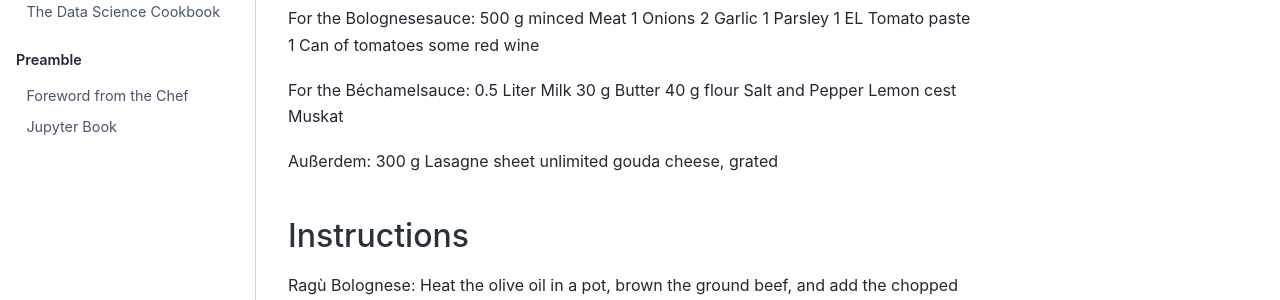
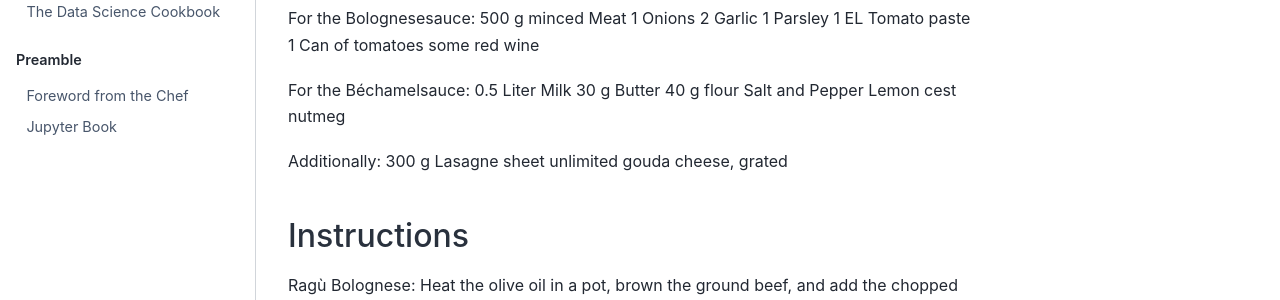
Before and after one commit to tillschwoerer/the-data-science-cookbook, a Jupyter Book: the page built from recipes/lasagne.md, in a window 1280 px wide and 900 px high, scrolled down 750 px. Shown: the part 180-480 px from the top of the window. Built offline with Jupyter Book 1.0.4 settings and Sphinx 7.4.7 and the Sphinx Book theme 1.1.4, drawn with Linux system fonts in a browser that asks for light colours; pages that are not in the unit, such as notebooks, are missing from menus.

Commit message:
better translation

```diff
--- a/recipes/lasagne.md
+++ b/recipes/lasagne.md
@@ -25,9 +25,9 @@ For the Béchamelsauce:
 40 g flour
 Salt and Pepper
 Lemon cest
-Muskat
+nutmeg
 
-Außerdem:
+Additionally:
 300 g Lasagne sheet
 unlimited gouda cheese, grated
 
```
